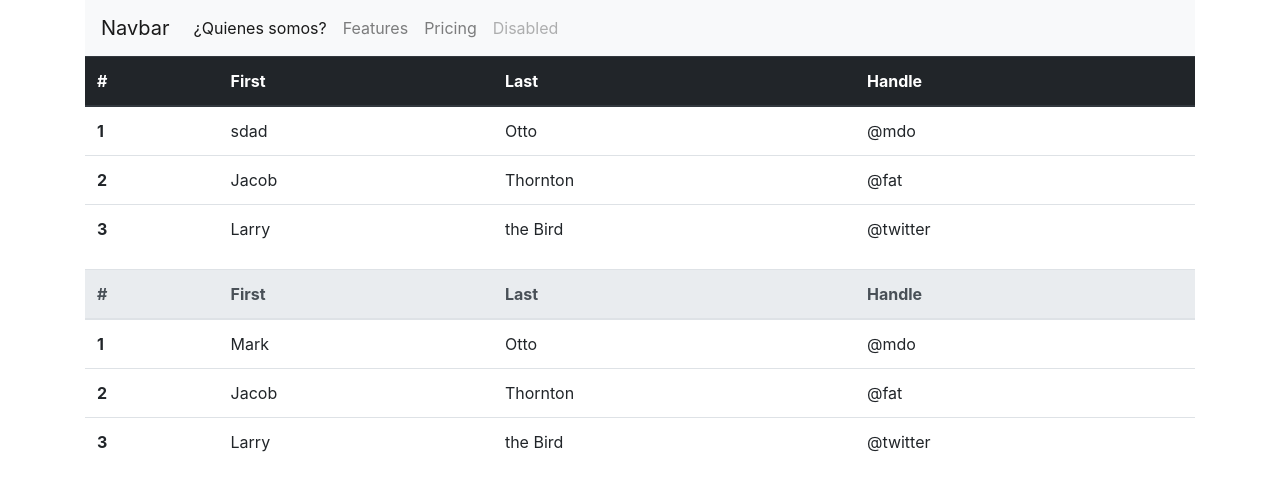
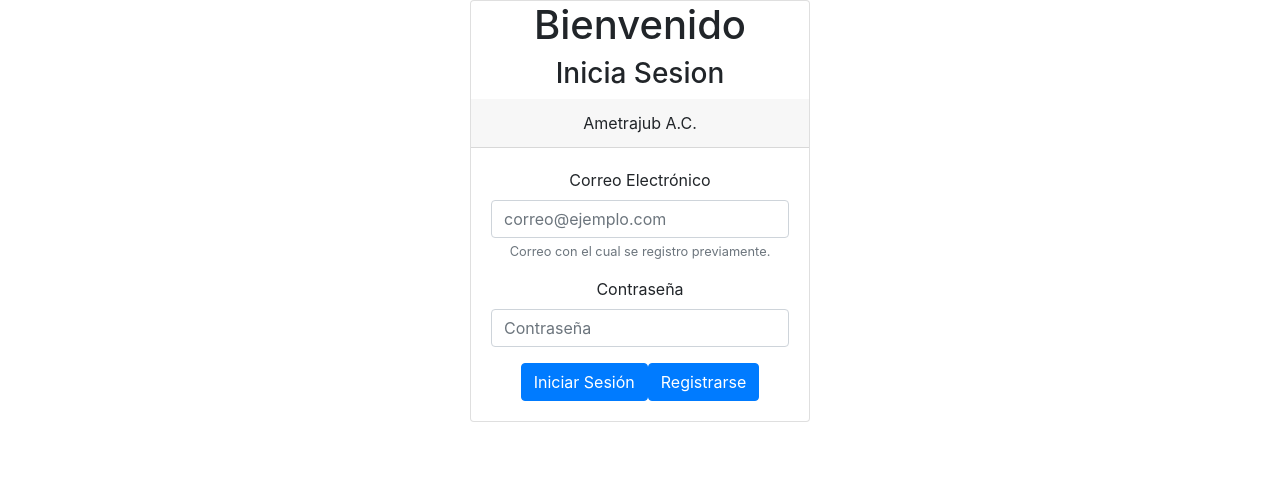
Before and after one commit to MiguelMtzP/ametrajup-App, an Angular app: page /login in a window 1280 px wide. Shown: the top 490 px of the page. Built offline with nearby package versions, Linux system fonts and the light colour scheme.

Commit message:
vista previa de login

```diff
--- a/src/app/app.routing.ts
+++ b/src/app/app.routing.ts
@@ -6,10 +6,12 @@ import { AboutUsComponent } from "./about-us/about-us.component";
 import { EventosComponent } from "./eventos/eventos.component";
 import { AlbumsComponent } from "./albums/albums.component";
 import { HeaderComponent } from "./header/header.component";
+import { LoginComponent } from './login/login.component';
 const appRoutes: Routes=[
 
   {path:'eventos',component:EventosComponent},
-  {path:"ejemplo",component:AlbumsComponent},
+  {path:'album',component:AlbumsComponent},
+  {path: 'login', component:LoginComponent},
   {path:'**',component:HeaderComponent}
 
 ];
--- a/src/app/inicio/inicio.component.html
+++ b/src/app/inicio/inicio.component.html
@@ -1,3 +1,4 @@
 <p>
   inicio works!
 </p>
+<app-header></app-header>
--- a/src/app/login/login.component.html
+++ b/src/app/login/login.component.html
@@ -1,3 +1,28 @@
-<p>
-  login works!
-</p>
+<div class="container">
+  <div class = "row">
+    <div class="col-md-4 col-md offset-4">
+      <div class="card text-center">
+        <h1>Bienvenido </h1>
+        <h3>Inicia Sesion</h3>
+      <div class="card-header">
+      Ametrajub A.C.
+      </div>
+      <div class="card-body">
+          <form>
+          <div class="form-group">
+            <label for="exampleInputEmail1">Correo Electrónico</label>
+            <input type="email" class="form-control" id="Email1" aria-describedby="" placeholder="correo@ejemplo.com">
+            <small id="emailHelp" class="form-text text-muted">Correo con el cual se registro previamente.</small>
+          </div>
+          <div class="form-group">
+            <label for="exampleInputPassword1">Contraseña</label>
+            <input type="password" class="form-control" id="Password" placeholder="Contraseña">
+          </div>
+          <button type="submit" class="btn btn-primary">Iniciar Sesión</button>
+          <button type="submit" class="btn btn-primary">Registrarse</button>
+          </form>
+        </div>
+      </div>
+    </div>
+  </div>
+</div>
--- a/src/index.html
+++ b/src/index.html
@@ -3,7 +3,7 @@
 <head>
   <meta charset="utf-8">
   <link rel="stylesheet" href="https://maxcdn.bootstrapcdn.com/bootstrap/4.0.0/css/bootstrap.min.css" integrity="sha384-Gn5384xqQ1aoWXA+058RXPxPg6fy4IWvTNh0E263XmFcJlSAwiGgFAW/dAiS6JXm" crossorigin="anonymous">
-  <title>AmetrajupApp</title>
+  <title>Ametrajup</title>
   <base href="/">
 
   <meta name="viewport" content="width=device-width, initial-scale=1">
```
